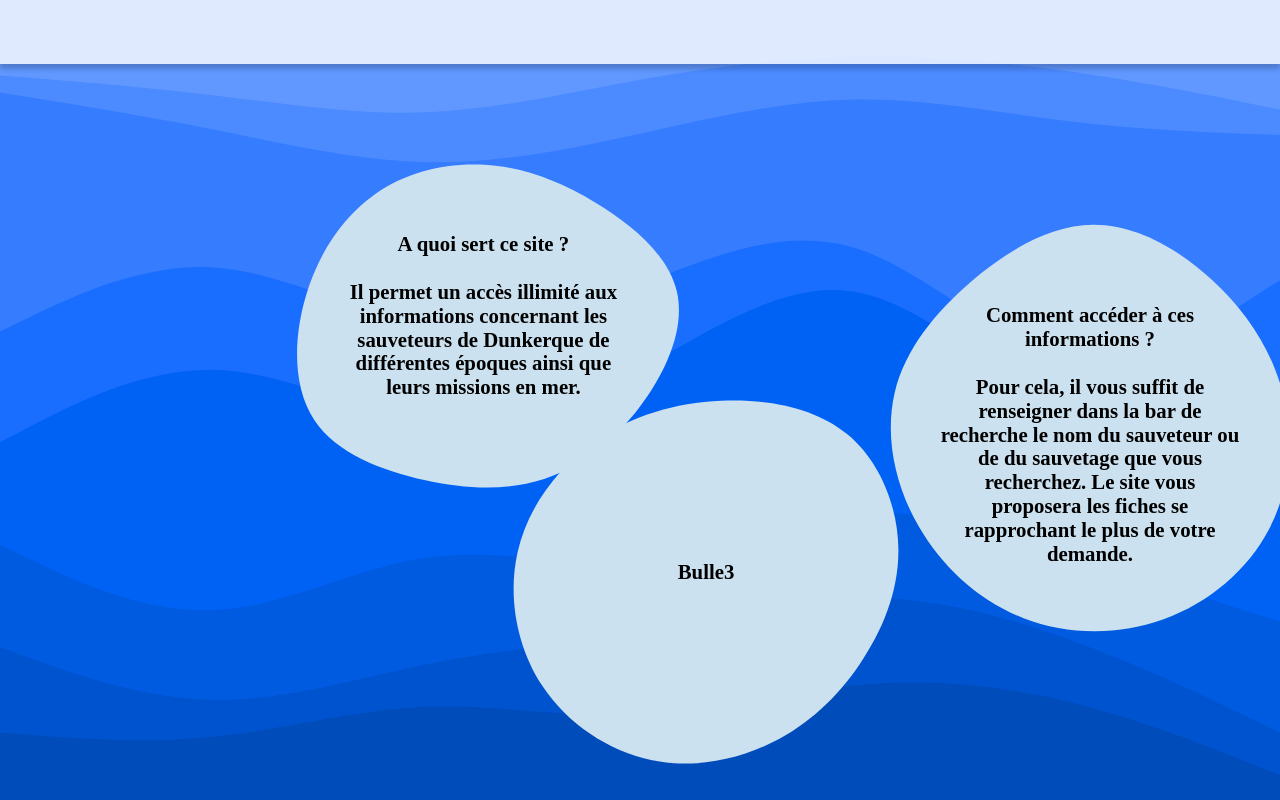
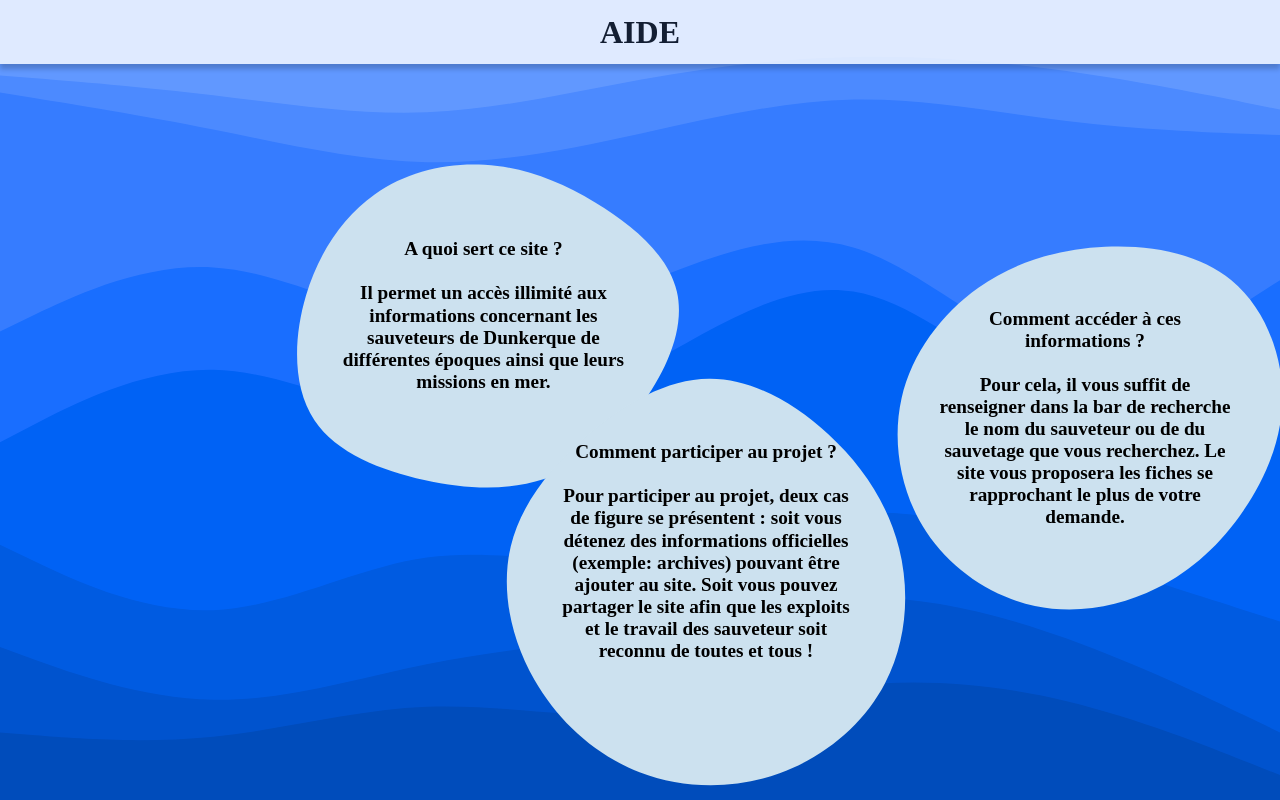
Before and after one commit to 667Ekip-NDL/front, a Vue app: page /#/aide in a window 1280 px wide. Built offline with nearby package versions, Linux system fonts and the light colour scheme; a web font is replaced by a local one.

Commit message:
Update Aide.vue
- Fin de Aide.vue

```diff
--- a/src/views/Aide.vue
+++ b/src/views/Aide.vue
@@ -18,7 +18,10 @@
                 </p>
             </div>
             <div id="bulle3">
-                <p id="textB3">Bulle3</p>
+                <p id="textB3">Comment participer au projet ? <br><br>
+                Pour participer au projet, deux cas de figure se présentent : soit vous détenez des informations officielles (exemple: archives)
+                pouvant être ajouter au site. Soit vous pouvez partager le site afin que les exploits et le travail des sauveteur soit reconnu de toutes et tous !
+                </p>
             </div>
         </div>
     </div>
@@ -62,7 +65,7 @@ export default {
         max-height: 230px;
         text-align: center;
         font-weight: bold;
-        font-size: 1.3rem;
+        font-size: 1.2rem;
     }
 }
 #bulle2{
@@ -70,11 +73,11 @@ export default {
     justify-content: center;
     position: absolute;
     height: 580px;
-    width: 900px;
+    width: 890px;
     background-repeat: no-repeat;
     top: 10vw;
     left: 50vw;
-    background-image: url("../assets/svg/Bulle1.svg");
+    background-image: url("../assets/svg/Bulle3.svg");
     align-items: center;
     #textB2{
         position: absolute;
@@ -82,19 +85,19 @@ export default {
         max-height: 230px;
         text-align: center;
         font-weight: bold;
-        font-size: 1.3rem;
+        font-size: 1.2rem;
     }
 }
 #bulle3{
     display: flex;
     justify-content: center;
     position: absolute;
-    height: 580px;
+    height: 540px;
     width: 900px;
     background-repeat: no-repeat;
     top: 22vw;
     left: 20vw;
-    background-image: url("../assets/svg/Bulle3.svg");
+    background-image: url("../assets/svg/Bulle1.svg");
     align-items: center;
     #textB3{
         position: absolute;
@@ -102,7 +105,7 @@ export default {
         max-height: 230px;
         text-align: center;
         font-weight: bold;
-        font-size: 1.3rem;
+        font-size: 1.2rem;
     }
 }
 .header{
@@ -113,7 +116,9 @@ export default {
     opacity: 0.8;
     align-items: center;
     h1{
+        color: black;
         text-align: center;
+        margin: auto;
     }
 }
 </style>
```
